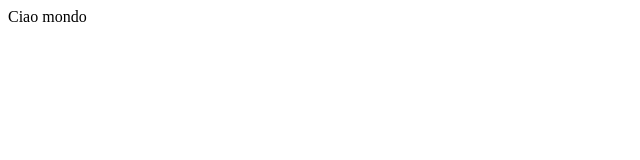
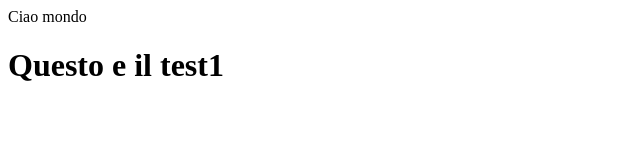
Before and after one commit to Othmanebelourga/Corso-dist2023, a plain HTML site: page index.html in a window 1280 px wide. Shown: the whole page, without its empty margins (0-640 px from the left). Drawn offline with Linux system fonts and the light colour scheme.

Commit message:
index modificato su test1

```diff
--- a/index.html
+++ b/index.html
@@ -1 +1,2 @@
 Ciao mondo
+<h1>Questo e il test1</h1>
```
